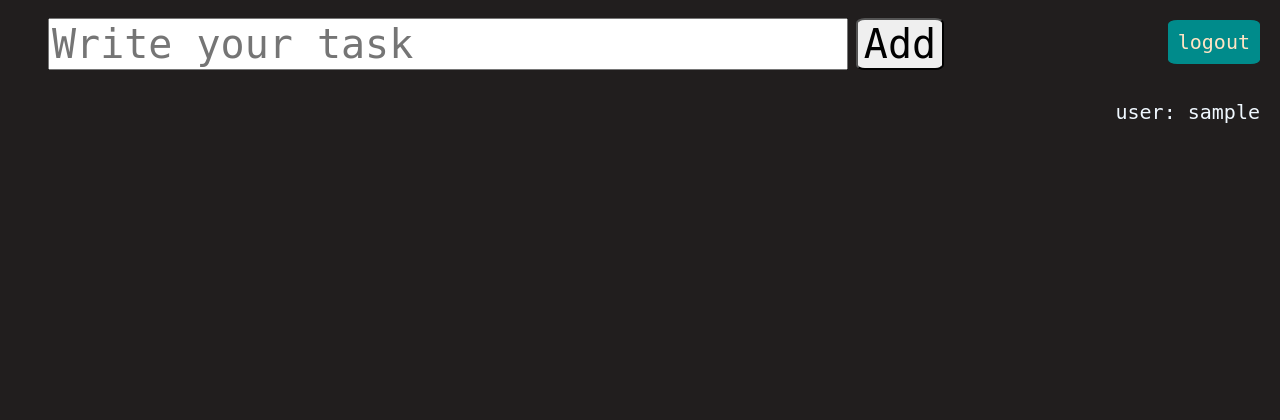
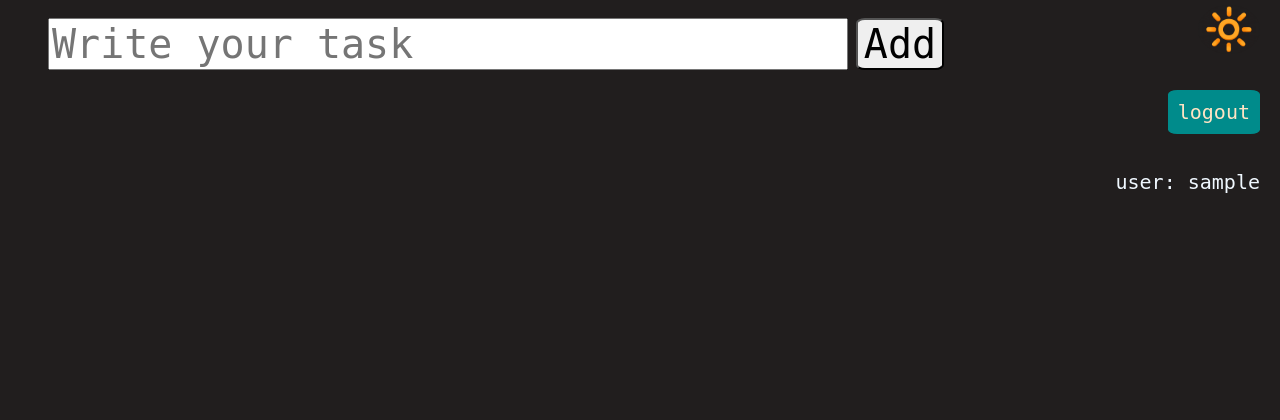
Before and after one commit to BugganeHuman/kite, a Django app: page / in a window 1280 px wide. Shown: the top 420 px of the page. Run offline with Django 5.2, Linux system fonts and the light colour scheme; a user stored in the database is signed in; tables that the repository leaves empty hold one stand-in row (values such as "Sample post"); some libraries are stand-ins or nearby versions.

Commit message:
added simply function of change theme but have bug of script in partials

```diff
--- /dev/null
+++ b/core/static/core/js/script.js
@@ -0,0 +1,72 @@
+changeTheme()
+
+
+let themeBtn = document.querySelector(".btn_change_theme")
+
+themeBtn.addEventListener("click" , () => {
+    console.log("themeBtn", themeBtn.textContent)
+    if (themeBtn.textContent === "🔆") {
+        localStorage.setItem("theme", "light")
+        document.querySelectorAll(".btn_change_theme").forEach(element => {
+            element.textContent = "🌙"
+            changeTheme()
+        })
+
+    } else if (themeBtn.textContent === "🌙") {
+        localStorage.setItem("theme", "dark")
+        document.querySelectorAll(".btn_change_theme").forEach(element => {
+            element.textContent = "🔆"
+            changeTheme()
+        })
+    }
+    })
+
+
+
+
+
+function changeTheme() {
+if (localStorage.getItem("theme") === false) {
+    localStorage.setItem("theme", "dark")
+}
+
+else if (localStorage.getItem("theme") === "dark") {
+    document.querySelectorAll(".btn_change_theme").forEach(element => {
+            element.textContent = "🔆"
+        })
+
+        document.body.style.backgroundColor = "rgb(33, 30, 30)"
+        document.body.style.color = "aliceblue"
+        document.querySelectorAll(".task").forEach(task => {
+            task.style.backgroundColor = "rgb(37, 34, 34)"
+        })
+        document.querySelectorAll(".completed_task").forEach(completed_task => {
+            completed_task.style.backgroundColor = "rgb(37, 34, 34)"
+        })
+}
+
+else if (localStorage.getItem("theme") === "light") {
+    document.querySelectorAll(".btn_change_theme").forEach(element => {
+            element.textContent = "🌙"
+        })
+
+        document.body.style.backgroundColor = "aliceblue"
+        document.body.style.color = "black"
+        document.querySelectorAll(".task").forEach(task => {
+            task.style.backgroundColor = "#dde4ec"
+        })
+        document.querySelectorAll(".completed_task").forEach(completed_task => {
+            completed_task.style.backgroundColor = "#dde4ec"
+        })
+
+        //document.getElementById("btn_update_in_update_form").style.backgroundColor = "black"
+}
+}
+
+
+
+// надо - что бы при входе проверялся local storage и если там есть что то то делал:
+//      если dark то ставит темные цвета и btn = 🔆, если light то светлые и btn = 🌙
+// если local storage не создан, то создать и записать туда светлую тему
+
+// при нажатие кнопки - если был 🔆 станет 🌙 и local storage перепишется на light и так же в обратную сторану
--- a/core/static/core/style.css
+++ b/core/static/core/style.css
@@ -1,4 +1,8 @@
 body{
+    /*
+    background-color: aliceblue;
+    color: black;
+     */
     background-color: rgb(33, 30, 30);
     color: aliceblue;
     font-family: monospace;
@@ -38,7 +42,7 @@ body{
     font-family: monospace;
     position: fixed;
     right: 20px;
-    top: 100px;
+    top: 170px;
 }
 
 .btn_logout{
@@ -52,7 +56,6 @@ body{
     color: bisque;
 
 }
-
 .btn_logout:active{
     transform: scale(0.95);
     filter: brightness(0.9);
@@ -62,7 +65,7 @@ body{
     display: inline-block;
     position: fixed;
     right: 20px;
-    top: 20px;
+    top: 90px;
 
 }
 
@@ -70,6 +73,15 @@ body{
     font-size: 40px;
     display: inline-block;
     line-height: 1.6;
+    /* мейби это оставить или убрать
+
+    background-color: #dde4ec;
+    background-color: #d7dee1;
+    */
+    background-color: rgb(37, 34, 34);
+    border-radius: 10px;
+    width: 75%;
+    /* end test */
 }
 
 #btn_redirect_work_main{
@@ -111,6 +123,11 @@ form{
 .completed_task{
     font-size: 30px;
     display: inline-block;
+    line-height: 1.5;
+    width: 75%;
+    background-color: rgb(37, 34, 34);
+    border-radius: 10px;
+
 }
 
 .btn_delete_completed_task{
@@ -206,14 +223,20 @@ ul li:not(:last-child){
 }
 
 .checkbox_delete{
+    transition: transform 0.1s;
     width: 30px;
     height: 30px;
     accent-color: #e30d0d;
 }
+.checkbox_delete:active{
+    transform: scale(0.93);
+    filter: brightness(0.9);
+}
 
 #textarea_update{
-    font-size: 30px;
+    font-size: 40px;
     font-family: monospace;
+    border-radius: 10px;
 }
 
 #btn_update_in_update_form{
@@ -267,7 +290,6 @@ ul li:not(:last-child){
     border: none;
     border-radius: 10%;
     color: bisque;
-    background-color: #249caa;
     background-color: #1d1fc1;
 }
 .btn_redirect_notes:active{
@@ -294,3 +316,21 @@ ul li:not(:last-child){
     height: 20px;
     accent-color: #0404ff;
 }
+
+.btn_change_theme{
+    position: fixed;
+    right: 20px;
+    top: 5px;
+    border-radius: 100%;
+    font-size: 40px;
+    border: none;
+    backdrop-filter: blur(10px);
+    -webkit-backdrop-filter: blur(10px);
+    background: transparent;
+    color: #fff;
+    cursor: pointer;
+    transition: transform 0.1s;
+}
+.btn_change_theme:active{
+    transform: scale(0.90);
+}
--- a/core/templates/core/notes.html
+++ b/core/templates/core/notes.html
@@ -5,8 +5,9 @@
 
 	{% for note in notes %}
         <li id="li_id-{{ note.id }}">
+
+        <!-- test -->
         <div id="id-{{ note.id }}" class="task">{{ note.task }}</div>
-
 
         <form >
             {% csrf_token %}
@@ -16,6 +17,8 @@
                         this.checked ? 'line-through' : 'none'"
                         class="checkbox_delete">
         </form>
+
+            <!-- end test -->
 
         <form hx-post="{% url 'show_update' note.id %}" hx-target="#li_id-{{ note.id }}"
                 >
--- a/core/templates/core/partials/update_form.html
+++ b/core/templates/core/partials/update_form.html
@@ -1,6 +1,9 @@
+{% load static %}
+
 <form hx-post="{% url 'update_task' task.id %}" hx-target="#li_id-{{ task.id }}">
     {% csrf_token %}
 
-    <textarea name="new_task" id="textarea_update" cols="40" rows="6">{{ task.task }}</textarea>
+    <textarea name="new_task" id="textarea_update" cols="46" rows="6">{{ task.task }}</textarea>
     <button type="submit" id="btn_update_in_update_form">update</button>
 </form>
+<script src="{% static 'core/js/script.js' %}"></script>
--- a/core/templates/core/partials/update_result.html
+++ b/core/templates/core/partials/update_result.html
@@ -1,3 +1,5 @@
+{% load static %}
+
 <li id="li_id-{{ task.id }}">
 
     <div class="task" id="id-{{ task.id }}">{{ task.task }}</div>
@@ -16,3 +18,4 @@
     </form>
 
 </li>
+<script src="{% static 'core/js/script.js' %}"></script>
--- a/core/views.py
+++ b/core/views.py
@@ -147,6 +147,10 @@ def show_notes(request):
     else:
         return redirect("home")
 
+def change_theme(request):
+    pass
+
+
 @login_required
 def task_to_up(request, task_id):
     if request.method == "POST":
@@ -154,7 +158,6 @@ def task_to_up(request, task_id):
         task.up()
         return redirect(request.META.get("HTTP_REFERER", "/"))
 
-
 @login_required
 def task_to_down(request, task_id):
     if request.method == "POST":
--- a/templates/base.html
+++ b/templates/base.html
@@ -10,8 +10,8 @@
     <script src = "https://unpkg.com/htmx.org"></script>
     <link rel="stylesheet" href="{% static 'core/style.css' %}">
 
+</head>
 
-</head>
 <body>
     {% if user.is_authenticated %}
         <form action="{% url 'add_task' "main" %}" method="POST" >
@@ -21,12 +21,14 @@
 
         </form>
 
-        <div class="hello_user">user: {{ user.username }}</div>
+        <button class="btn_change_theme">🔆</button>
 
         <form action="{% url 'logout' %}" method="post" id="form_logout_main">
             {% csrf_token %}
             <button type="submit" class="btn_logout" id="btn_logout_main">logout</button>
         </form>
+
+        <div class="hello_user">user: {{ user.username }}</div>
 
         {% block start %}
 
@@ -47,6 +49,7 @@
 
 
 
+    <script src="{% static 'core/js/script.js' %}"></script>
 
     {% endif %}
 </body>
--- a/templates/completed_tasks.html
+++ b/templates/completed_tasks.html
@@ -36,6 +36,7 @@
     <button type="submit" class="btn_redirect_notes">notes</button>
 </form>
 
+    <script src="{% static 'core/js/script.js' %}"></script>
 {% endif %}
 </body>
 </html>
--- a/templates/notes.html
+++ b/templates/notes.html
@@ -36,7 +36,7 @@
             <button type="submit" class="btn_redirect_completed_tasks">completed tasks</button>
         </form>
 
-
+        <script src="{% static 'core/js/script.js' %}"></script>
     {% endif %}
 </body>
 </html>
--- a/templates/registration/login.html
+++ b/templates/registration/login.html
@@ -24,9 +24,7 @@
     <div class="field_auth">
 
         {% render_field form.username placeholder="username" class="input_auth" %}
-        {% if form.non_field_errors %}
 
-        {% endif %}
     </div>
 
     <div class="field_auth">
--- a/templates/work.html
+++ b/templates/work.html
@@ -38,7 +38,7 @@
 
 
 
-
+        <script src="{% static 'core/js/script.js' %}"></script>
     {% endif %}
 </body>
 </html>
```
